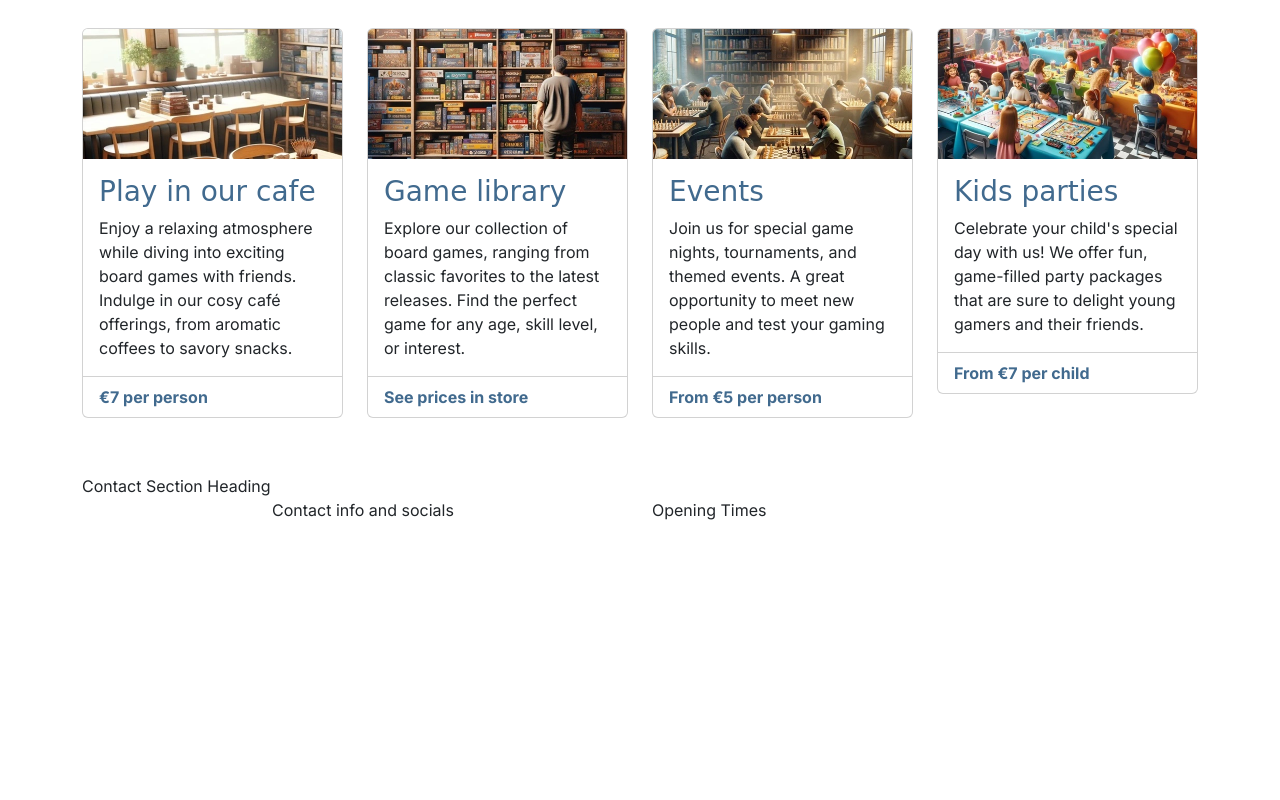
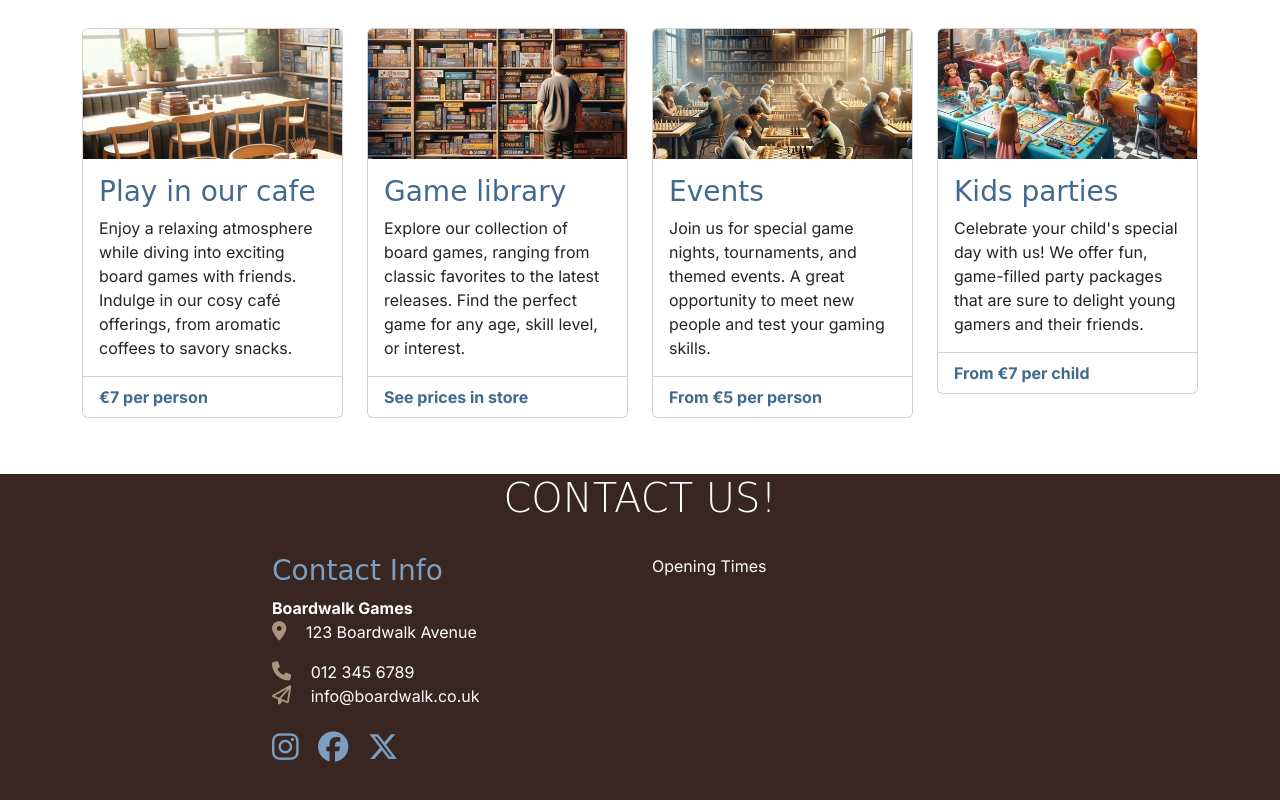
Before and after one commit to Jcasa08/boardwalk-games, a plain HTML site: page index.html in a window 1280 px wide. Shown: the part 631-1431 px from the top of the page. Before the commit the page ends 1153 px from the top, so only its background shows below. Drawn offline with nearby package versions, Linux system fonts and the light colour scheme; a web font is replaced by a local one.

Commit message:
add and style contact section of footer on index.html

```diff
--- a/assets/css/style.css
+++ b/assets/css/style.css
@@ -84,6 +84,37 @@ h2{
     margin-bottom:1.5rem;
 }
 
+/* Footer and Contact Section Styles*/
+#contact{
+    background-color: var(--primary-color);
+    color:white;
+    padding-bottom: 3rem;
+}
+
+#contact h2{
+    color:white;
+}
+
+#contact .sub-heading-color{
+    color: var(--light-higlight-color);
+}
+
+#contact i{
+    color: var(--secondary-color);
+    font-size: 1.2rem;
+    margin-right:15px;
+
+}
+
+#contact .social-links i{
+    font-size:1.9rem;
+    color: var(--light-higlight-color);
+    transition: color 0.3s ease-in-out;
+}
+
+#contact .social-links i:hover{
+    color:var(--secondary-color);
+}
 
 /*Media Queries*/
 
--- a/index.html
+++ b/index.html
@@ -194,13 +194,33 @@
 
     <!--Footer and contact-->
     <!--mt-auto added to push footer to bottom of page-->
-    <footer class="mt-auto">
+    <footer id="contact" class="mt-auto">
         <div class="container">
             <div class="row justify-content-center">
-                <div class="col-12">Contact Section Heading</div>
+                <div class="col-12 text-center">
+                    <h2 class="display-6">Contact Us!</h2>
+                </div>
                 <!--Contact Info-->
-                <div class="col-12 col-md-6 col-xl-4">Contact info and socials</div>
+                <div class="col-12 col-md-6 col-xl-4">
+                    <h3 class="sub-heading-color">Contact Info</h3>
+                    <address>
+                        <strong>Boardwalk Games</strong><br>
+                        <i class="fa-solid fa-location-dot"></i> 123 Boardwalk Avenue
+                    </address>
+                    <p><i class="fa-solid fa-phone"></i> 012 345 6789 <br>
+                        <i class="fa-regular fa-paper-plane"></i> info@boardwalk.co.uk
+                    </p>
+                    <div class="social-links mt-4">
+                    <a href="https://instagram.com" target="_blank" rel="noopener"
+                        aria-label="Our Instagram Page (opens in a new tab)"><i class="fa-brands fa-instagram"></i></a>
+                    <a href="https://facebook.com" target="_blank" rel="noopener"
+                        aria-label="Our Facebook Page (opens in a new tab)"><i class="fa-brands fa-facebook"></i></a>
+                    <a href="https://x.com" target="_blank" rel="noopener"
+                        aria-label="Our X Page (opens in a new tab)"><i class="fa-brands fa-x-twitter"></i> </a>
+                </div>
+                </div>
                 <div class="col-12 col-md-6 col-xl-4">Opening Times</div>
+
             </div>
         </div>
     </footer>
```
